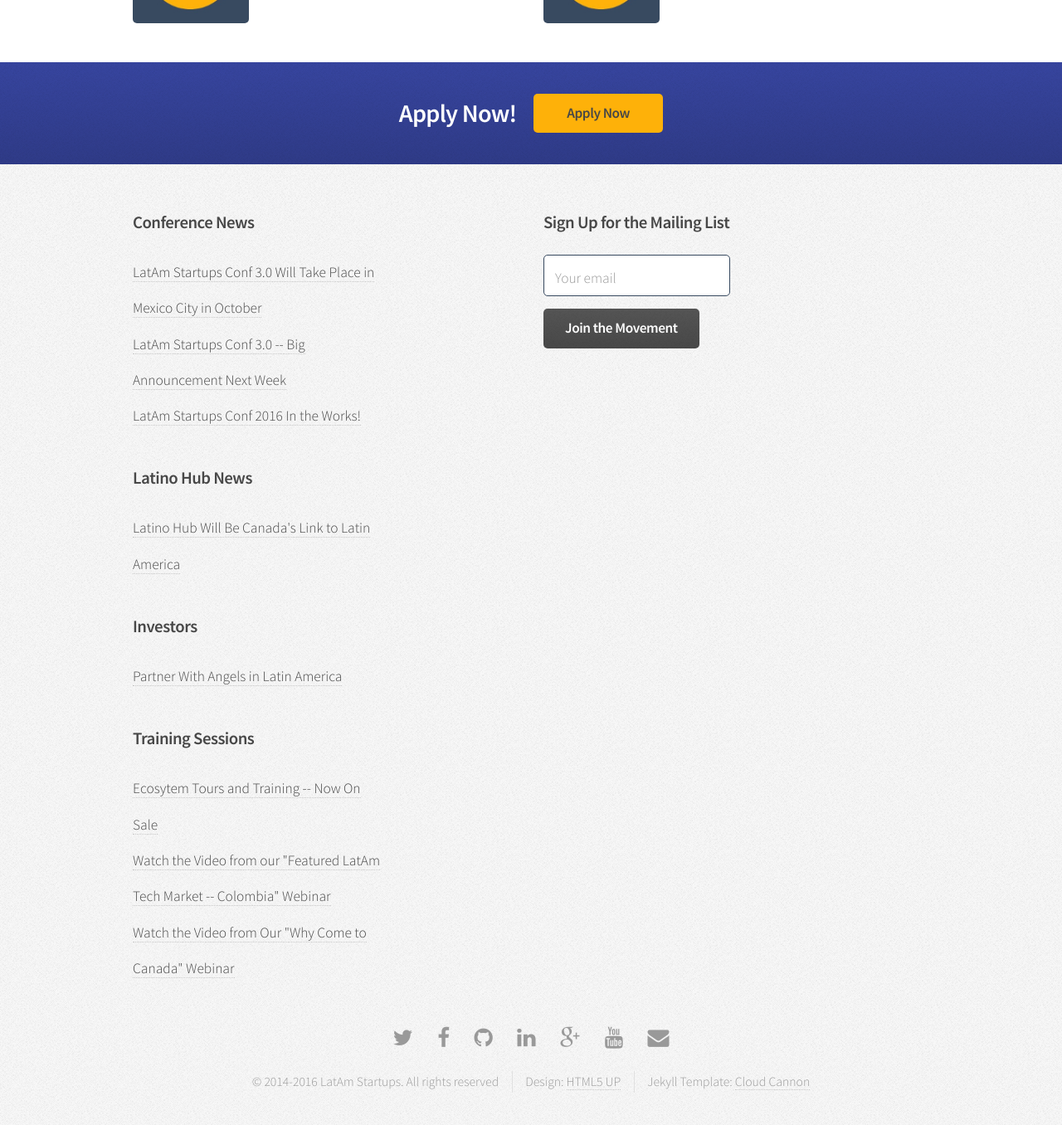
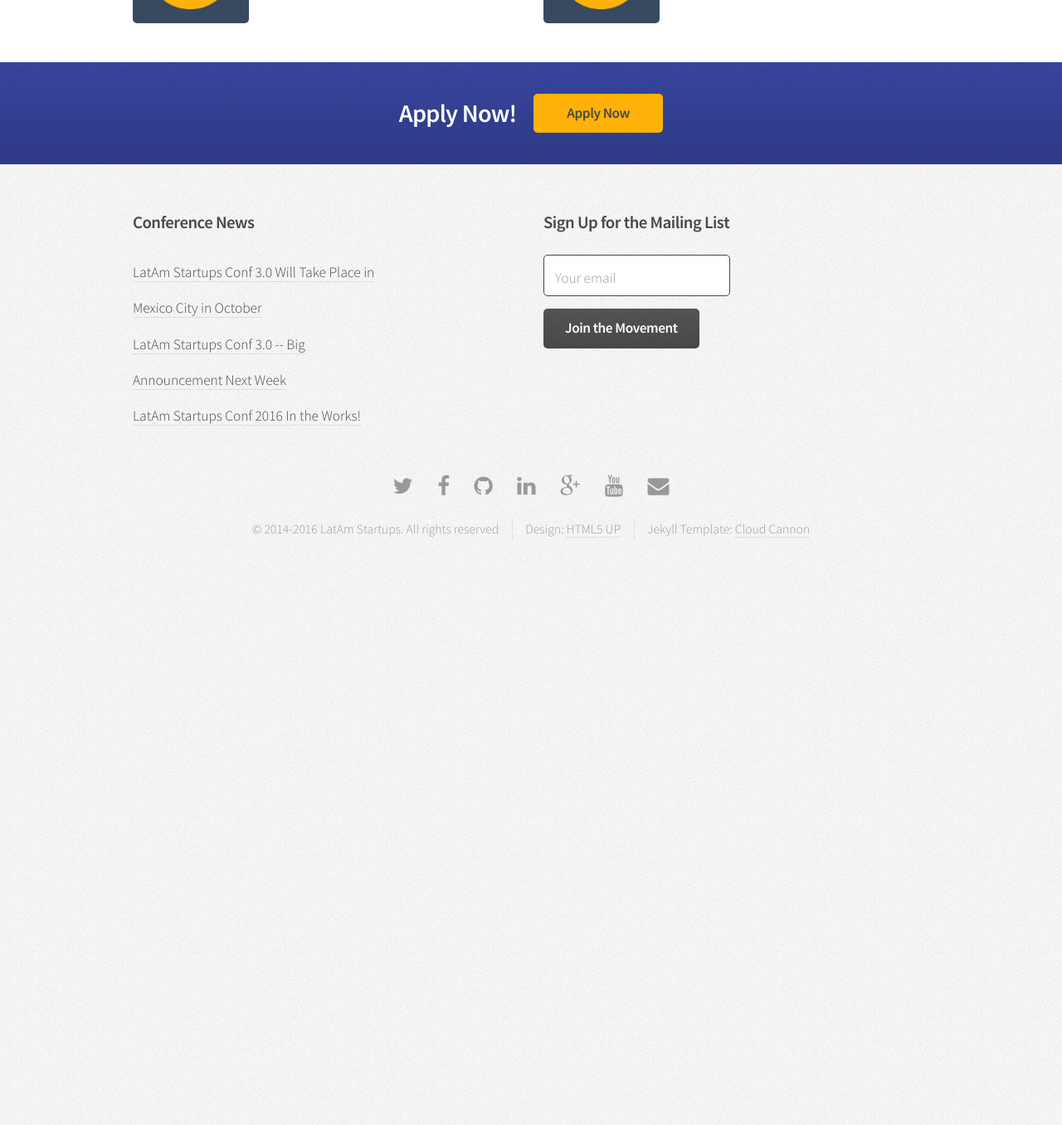
Before and after one commit to LatAmStartups/LatAmStartups.github.io, a Jekyll site: the page built from conference2016.html, in a window 1280 px wide and 1400 px high, scrolled down 1799 px. Shown: the top 1356 px of the window at 83% size. Built offline with Jekyll 4.4.1, drawn with Linux system fonts in a browser that asks for light colours; after the commit the page ends 2533 px from its top, so only the background shows below that.

Commit message:
configure separate conf footer

```diff
--- /dev/null
+++ b/_includes/footer-conf.html
@@ -0,0 +1,61 @@
+		<!-- Footer -->
+			<div id="footer">
+				<div class="container">
+					<div class="row ">
+						<div class="6u">
+							<div class="row collapse-at-2">
+								<section class="8u">
+									<h3>Conference News</h3>
+									<ul class="links">
+	{% for post in site.categories.conference offset: 0 limit: 5 %}
+		<li><a href="{{ site.baseurl }}{{ post.url }}">
+			{{ post.title }}
+		</a></li>
+	{% endfor %}
+									</ul>
+								</section>
+							</div>
+						</div>
+						<section class="6u">
+							<h3 id="join-the-movement">Sign Up for the Mailing List</h3>
+
+							<form action="https://latamstartups.us10.list-manage.com/subscribe/post?u=1ef94346c2d41c7d3e2b019d7&id=04afebe6b6" method="post" id="mc-embedded-subscribe-form" name="mc-embedded-subscribe-form" class="validate" target="_blank" novalidate>
+								<div class="row half collapse-at-2">
+									<div class="6u">
+									    <input type="text" name="EMAIL" class="form-control" placeholder="Your email" style="border-color:#37495f !important;"/>
+									</div>
+								</div>
+								<div class="row half">
+									<div class="6u">
+										<ul class="actions">
+											<li><input type="submit" class="button alt" value="Join the Movement" /></li>
+										</ul>
+									</div>
+								</div>
+							</form>
+						</section>
+					</div>
+				</div>
+
+				<!-- Icons -->
+					<ul class="icons">
+						<li id="contactus"><a href="https://www.twitter.com/LatAmStartupsCo" class="icon fa-twitter"><span class="label">Twitter</span></a></li>
+						<li><a href="https://www.facebook.com/Latam-Startups-Conference-484737598297159/" class="icon fa-facebook"><span class="label">Facebook</span></a></li>
+						<li><a href="https://www.github.com/LatAmStartups" class="icon fa-github"><span class="label">GitHub</span></a></li>
+						<li><a href="https://www.linkedin.com/company/latam-startups-conference" class="icon fa-linkedin"><span class="label">LinkedIn</span></a></li>
+						<li><a href="https://plus.google.com/u/0/communities/115792430558852314174" class="icon fa-google-plus"><span class="label">Google+</span></a></li>
+						<li><a href="https://www.youtube.com/user/LatAmStartupsConf14" class="icon fa-youtube"><span class="label">YouTube</span></a></li>
+						<li><a href="mailto:Contact@LatAmStartups.biz" class="icon fa-envelope"><span class="label">email</span></a></li>
+					</ul>
+
+				<!-- Copyright -->
+					<div class="copyright">
+						<ul class="menu">
+							<li>&copy; 2014-2016 LatAm Startups. All rights reserved</li><li>Design: <a href="https://html5up.net">HTML5 UP</a></li><li> Jekyll Template: <a href="https://cloudcannon.com">Cloud Cannon</a></li>
+						</ul>
+					</div>
+
+			</div>
+
+	</body>
+</html>
--- /dev/null
+++ b/_layouts/default-conf.html
@@ -0,0 +1,3 @@
+{% include header.html %}
+	{{ content }}
+{% include footer-conf.html %}
--- a/conference2016.html
+++ b/conference2016.html
@@ -1,6 +1,6 @@
 ---
 title: LatAm Startups
-layout: default
+layout: default-conf
 ---
 
 <!-- Banner -->
```
